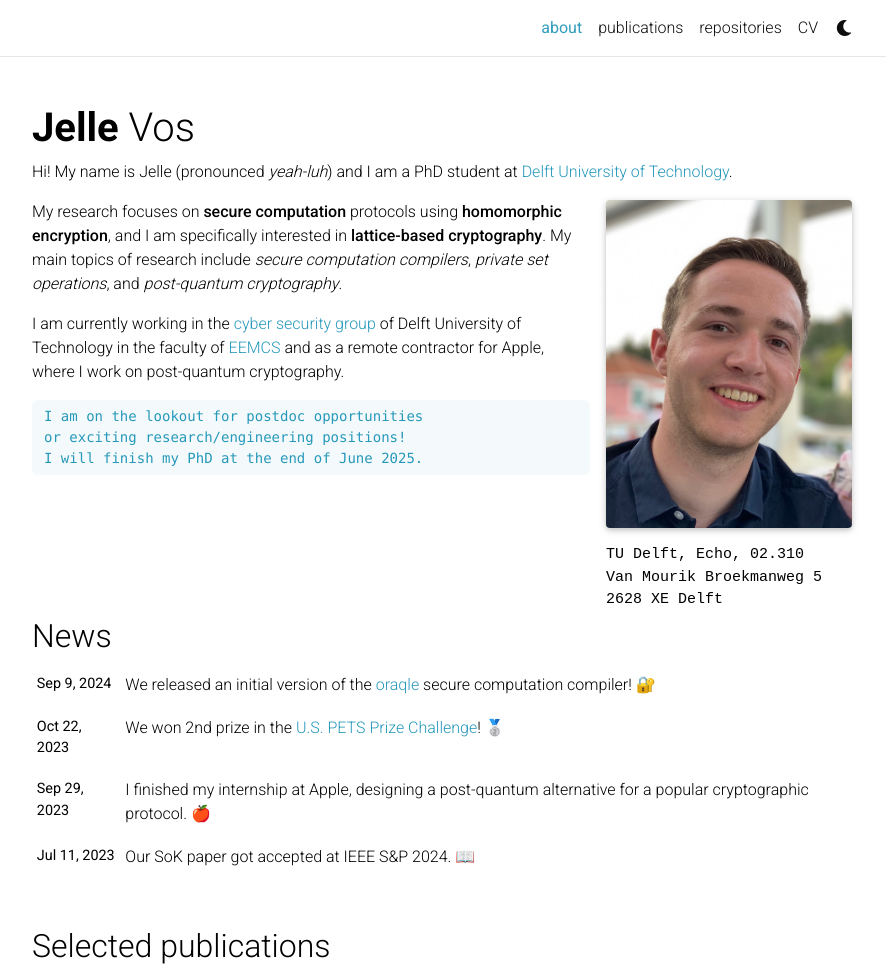
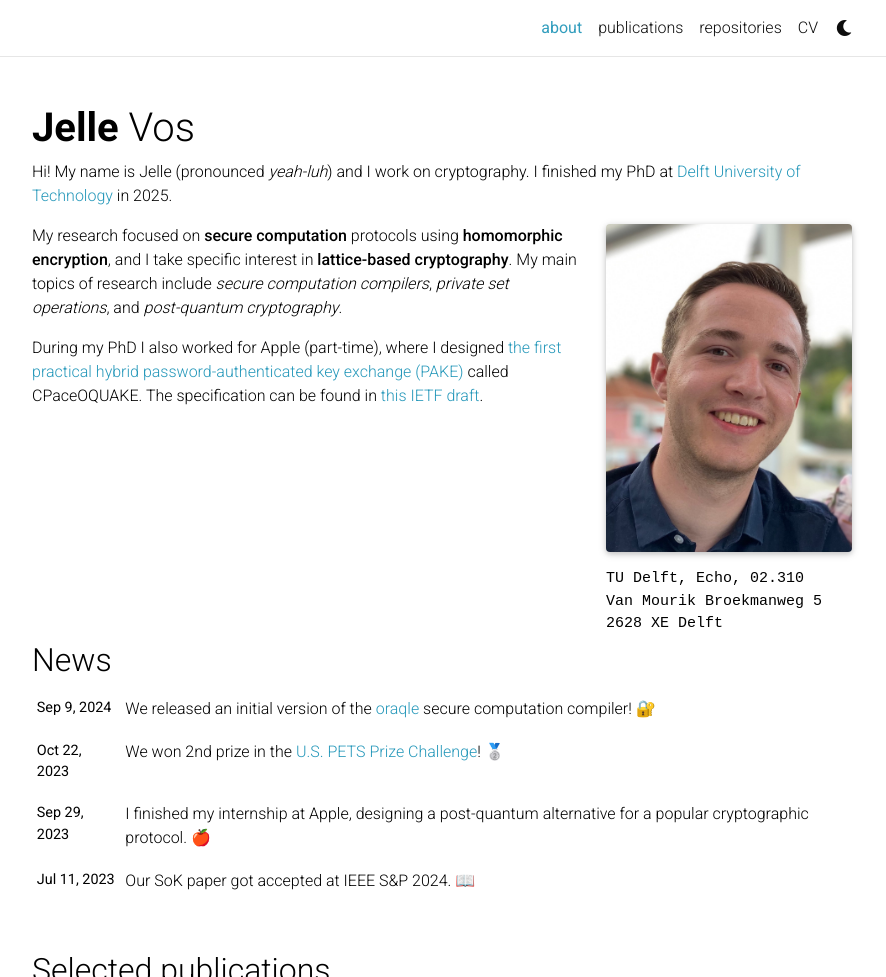
Before and after one commit to jellevos/jellevos.github.io, a Jekyll site: the page built from _pages/about.md, in a window 1280 px wide and 1371 px high, cut to the strip 0-977 px from the top of the window. Shown: the whole strip, without its empty margins (198-1084 px from the left). Built offline with Jekyll 4.4.1, drawn with Linux system fonts in a browser that asks for light colours; full-size pictures stand in for the smaller copies a plugin makes; comment, search, counter and statistics services are not loaded; a style sheet for code colours, icons or effects is not loaded.

Commit message:
Update about.md

````diff
--- a/_pages/about.md
+++ b/_pages/about.md
@@ -2,7 +2,7 @@
 layout: about
 title: about
 permalink: /
-subtitle: Hi! My name is Jelle (pronounced <i>yeah-luh</i>) and I am a PhD student at <a href='https://www.tudelft.nl/ewi/over-de-faculteit/afdelingen/intelligent-systems/cybersecurity/computational-privacy/people/jelle-vos'>Delft University of Technology</a>.
+subtitle: Hi! My name is Jelle (pronounced <i>yeah-luh</i>) and I work on cryptography. I finished my PhD at <a href='https://www.tudelft.nl/ewi/over-de-faculteit/afdelingen/intelligent-systems/cybersecurity/computational-privacy/people/jelle-vos'>Delft University of Technology</a> in 2025.
 
 profile:
   align: right
@@ -18,12 +18,6 @@ selected_papers: true # includes a list of papers marked as "selected={true}"
 social: true  # includes social icons at the bottom of the page
 ---
 
-My research focuses on **secure computation** protocols using **homomorphic encryption**, and I am specifically interested in **lattice-based cryptography**. My main topics of research include *secure computation compilers*, *private set operations*, and *post-quantum cryptography*.
+My research focused on **secure computation** protocols using **homomorphic encryption**, and I take specific interest in **lattice-based cryptography**. My main topics of research include *secure computation compilers*, *private set operations*, and *post-quantum cryptography*.
 
-I am currently working in the [cyber security group](https://www.tudelft.nl/cybersecurity/) of Delft University of Technology in the faculty of [EEMCS](https://www.tudelft.nl/en/eemcs/) and as a remote contractor for Apple, where I work on post-quantum cryptography.
-
-```
-I am on the lookout for postdoc opportunities
-or exciting research/engineering positions!
-I will finish my PhD at the end of June 2025.
-```
+During my PhD I also worked for Apple (part-time), where I designed [the first practical hybrid password-authenticated key exchange (PAKE)](https://eprint.iacr.org/2025/1343) called CPaceOQUAKE. The specification can be found in [this IETF draft](https://www.ietf.org/archive/id/draft-vos-cfrg-pqpake-00.html).
````
